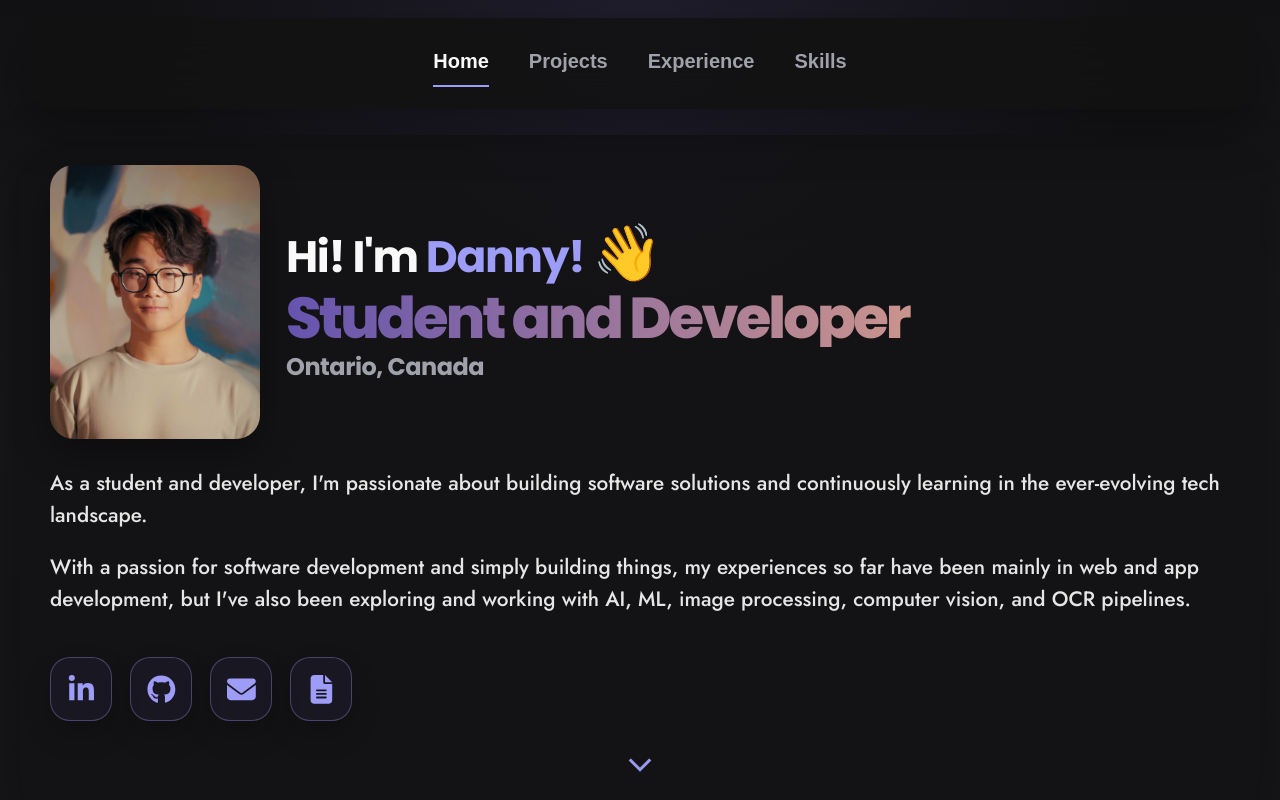
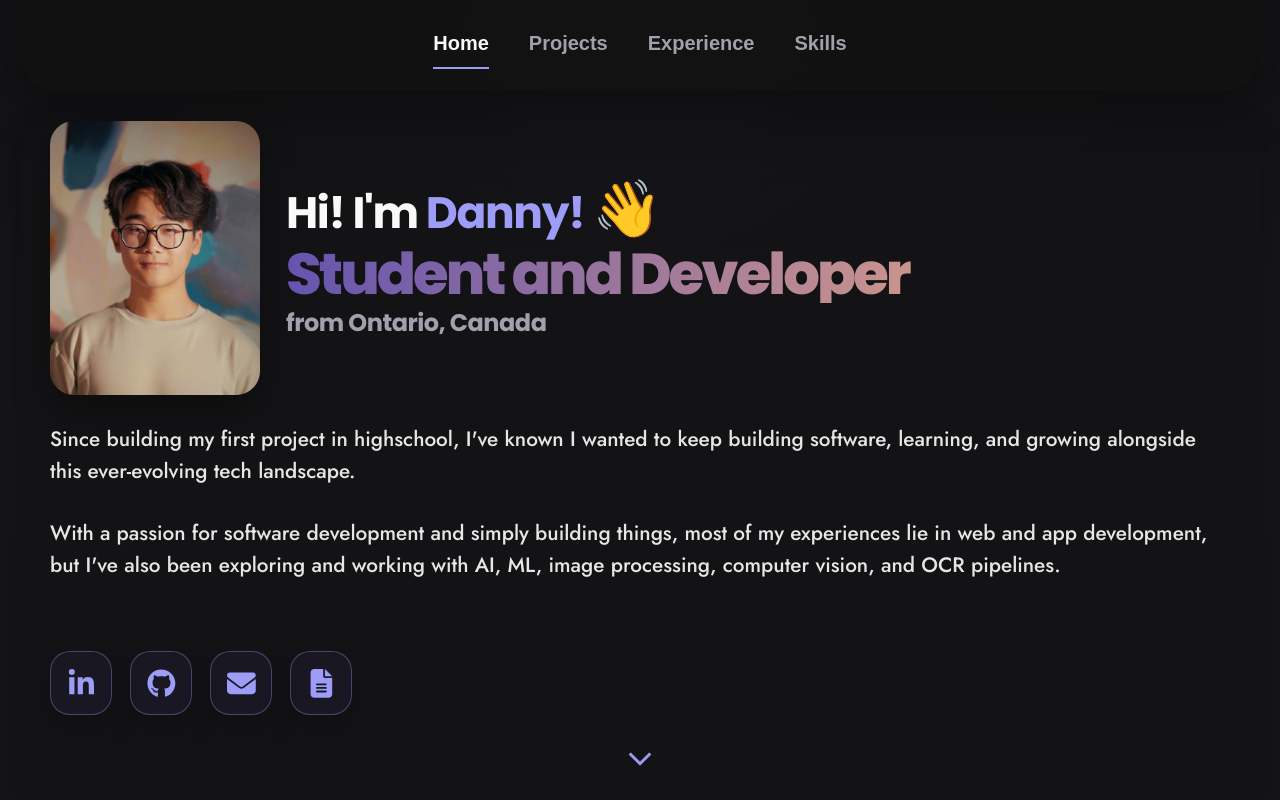
Before and after one commit to Danh295/Portfolio, a Next.js app: page / in a window 1280 px wide. Shown: the top 800 px of the page. Built offline with nearby package versions, Linux system fonts and the light colour scheme; no server answers.

Commit message:
style: polish sticky navigation and home hero

```diff
--- a/src/app/globals.css
+++ b/src/app/globals.css
@@ -37,7 +37,7 @@
 html,
 body {
   scroll-behavior: smooth;
-  overflow-x: hidden;
+  overflow-x: clip;
 }
 
 body {
@@ -140,6 +140,9 @@ button {
 
 .Navbar {
   display: block;
+  position: sticky;
+  top: 0;
+  z-index: 50;
 }
 
 @media screen and (max-width: 920px) {
--- a/src/app/page.js
+++ b/src/app/page.js
@@ -39,7 +39,7 @@ export default function Home() {
                   </h2>
                   <h1 className={styles.title}>Student and Developer</h1>
                 </div>
-                <h3 className={styles.descr}>Ontario, Canada</h3>
+                <h3 className={styles.descr}>from Ontario, Canada</h3>
               </div>
             </div>
           </div>
@@ -47,10 +47,10 @@ export default function Home() {
           <div className={styles.heroLower}>
             <div className={styles.blurb}>
               <p>
-                As a student and developer, I&apos;m passionate about building software solutions and continuously learning in the ever-evolving tech landscape.
+                Since building my first project in highschool, I&apos;ve known I wanted to keep building software, learning, and growing alongside this ever-evolving tech landscape.
               </p>
               <p>
-                With a passion for software development and simply building things, my experiences so far have been mainly in web and app development, but I&apos;ve also been exploring and working with AI, ML, image processing, computer vision, and OCR pipelines.
+                With a passion for software development and simply building things, most of my experiences lie in web and app development, but I&apos;ve also been exploring and working with AI, ML, image processing, computer vision, and OCR pipelines.
               </p>
             </div>
 
--- a/src/app/page.module.css
+++ b/src/app/page.module.css
@@ -10,7 +10,7 @@
 }
 
 .hero {
-  min-height: calc(100svh - 128px);
+  min-height: calc(100svh - 90px);
   display: grid;
   grid-template-rows: auto 1fr;
   gap: 28px;
--- a/src/components/navigation/Navbar.jsx
+++ b/src/components/navigation/Navbar.jsx
@@ -1,5 +1,6 @@
 "use client";
 
+import { useEffect, useState } from "react";
 import { usePathname } from "next/navigation";
 import IconButton from "@/components/ui/IconButton";
 import NavButton from "./NavButton";
@@ -18,9 +19,17 @@ export default function Navbar() {
   const pathname = usePathname();
   const currentPath = normalizePath(pathname);
   const showActions = currentPath !== "/";
+  const [scrolled, setScrolled] = useState(false);
+
+  useEffect(() => {
+    const onScroll = () => setScrolled(window.scrollY > 20);
+    onScroll();
+    window.addEventListener("scroll", onScroll, { passive: true });
+    return () => window.removeEventListener("scroll", onScroll);
+  }, []);
 
   return (
-    <nav className={styles.navbar}>
+    <nav className={`${styles.navbar} ${scrolled ? styles.navbarCompact : ""}`}>
       <div className={styles.sideSlot} aria-hidden="true" />
 
       <div className={styles.links}>
--- a/src/components/navigation/Navbar.module.css
+++ b/src/components/navigation/Navbar.module.css
@@ -3,12 +3,19 @@
   grid-template-columns: 1fr auto 1fr;
   align-items: center;
   width: min(1680px, calc(100% - 48px));
-  margin: 18px auto 26px;
+  margin: 0 auto;
   padding: 22px 30px;
   border-radius: 0 0 30px 30px;
-  background: rgba(18, 18, 18, 0.9);
+  background: rgba(18, 18, 18, 0.92);
   box-shadow: 0 20px 50px rgba(0, 0, 0, 0.28);
-  backdrop-filter: blur(20px);
+  backdrop-filter: blur(24px);
+  transition: padding 0.3s ease, border-radius 0.3s ease, box-shadow 0.3s ease;
+}
+
+.navbarCompact {
+  padding: 14px 28px;
+  border-radius: 0 0 22px 22px;
+  box-shadow: 0 10px 30px rgba(0, 0, 0, 0.32);
 }
 
 .sideSlot {
```
